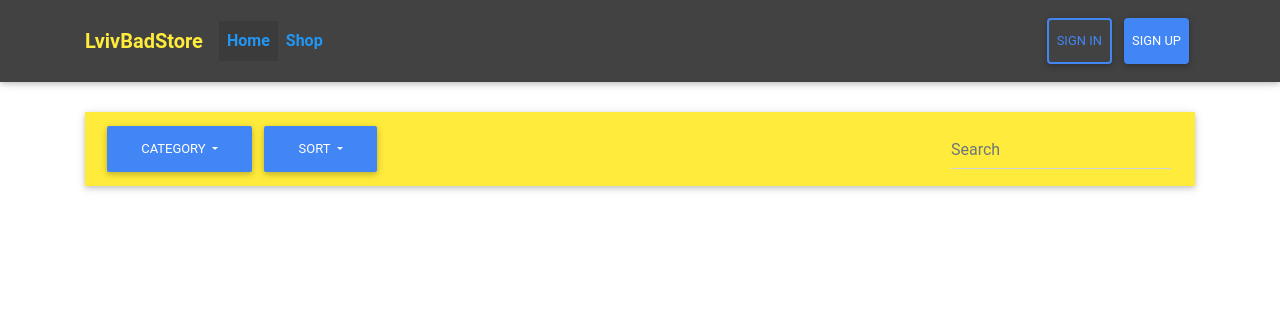
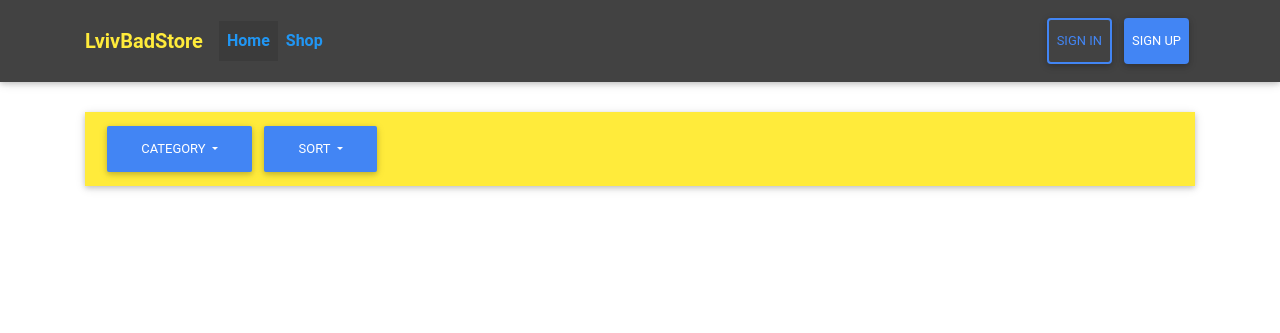
Before and after one commit to natali217/EcommerceWebsite, a Django app: page /shop/ in a window 1280 px wide. Shown: the top 333 px of the page. Run offline with Django 3.2, Linux system fonts and the light colour scheme; data that the repository does not hold is empty; some libraries are stand-ins or nearby versions.

Commit message:
add new styles

```diff
--- a/EcommerceWebsite/templates/home.html
+++ b/EcommerceWebsite/templates/home.html
@@ -1,6 +1,6 @@
 {% extends "base.html" %}
 
-{% block title %}Home ― MyShop{% endblock %}
+{% block title %}Home ― LvivBadStore{% endblock %}
 
 {% block content %}
 
--- a/EcommerceWebsite/templates/shop.html
+++ b/EcommerceWebsite/templates/shop.html
@@ -61,11 +61,7 @@
                     </ul>
 
 
-                    <form class="form-inline">
-                        <div class="md-form my-0">
-                            <input class="form-control mr-sm-2" type="text" placeholder="Search" aria-label="Search">
-                        </div>
-                    </form>
+
                 </div>
                 <!-- Collapsible content -->
 
```
